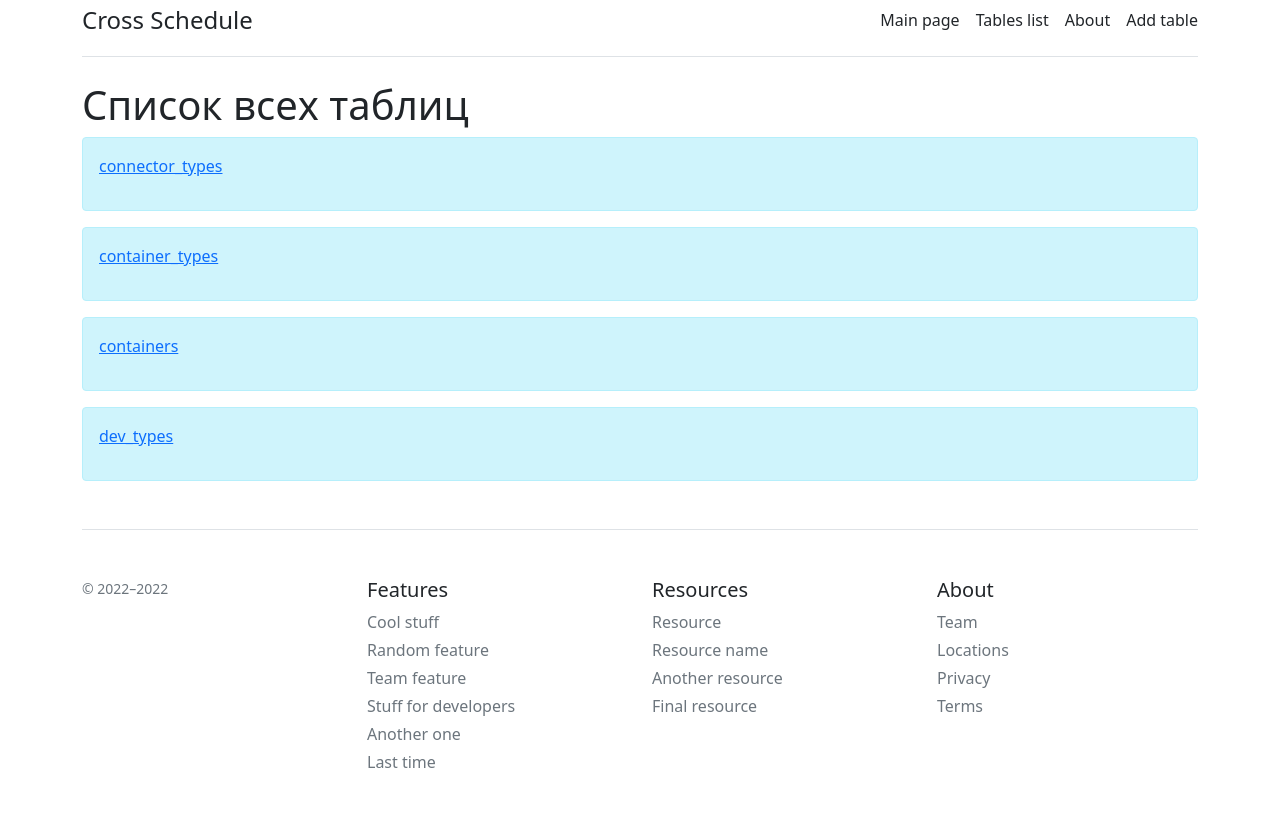
After one commit to Zakharlik/CableSchedule, a Flask app: page /adm/tables in a window 1280 px wide. The commit adds this page. Run offline with Flask 2, Linux system fonts and the light colour scheme.

Commit message:
Add all tabless list

```diff
--- a/app.py
+++ b/app.py
@@ -2,12 +2,12 @@ import inspect
 import sys
 from datetime import datetime
 
-from flask import Flask, render_template
+from flask import Flask, render_template, request
 from flask_migrate import Migrate
 from flask_sqlalchemy import SQLAlchemy
 
 #from db_classes import dev_types
-
+from werkzeug.utils import redirect
 
 app = Flask(__name__)
 app.config['SQLALCHEMY_DATABASE_URI'] = 'sqlite:///crsched.db'
@@ -48,15 +48,27 @@ class containers(db.Model):
 def index():
     return render_template('index.html')
 
+
+@app.route('/adm/tables')
+def tables():
+    """
+    Admin page. List of all tables.
+    """
+    print(all_tables.keys())
+    return render_template('adm/tables.html', all_tables=list(all_tables.keys()))
+
+
 @app.route('/add/<string:table_name>', methods=['POST', 'GET'])
 def add_any_row(table_name):
     """
     Admin page for maintenance any table by hand
     """
     table_rows = globals()[table_name].query.order_by(globals()[table_name].title).all()
-    table_columns = tables[table_name]
+    table_columns = all_tables[table_name]
     if request.method == 'POST':
         title = request.form['title']
+        if not title:
+            return 'Название не может быть пустым'
         is_present = False
         for el in table_rows:
             if title == str(el.title):
@@ -99,5 +111,5 @@ def make_table_list():
 
 
 if __name__ == '__main__':
-    tables = make_table_list()
+    all_tables = make_table_list()
     app.run(debug=True)
--- /dev/null
+++ b/templates/adm/tables.html
@@ -0,0 +1,19 @@
+{% extends 'base.html' %}
+
+{% block title %}
+Список таблиц
+{% endblock %}
+
+{% block body %}
+<h1>Список всех таблиц</h1>
+     {% if all_tables|length > 0 %}
+        {% for el in all_tables %}
+            <div class="alert alert-info">
+                <p><a href="/add/{{ el }}">{{ el }}</a></p>
+            </div>
+        {% endfor %}
+    {% else %}
+        <p>В таблице нет записай</p>
+    {% endif %}
+
+{% endblock %}
--- a/templates/base.html
+++ b/templates/base.html
@@ -22,7 +22,7 @@
 
             <nav class="d-inline-flex mt-2 mt-md-0 ms-md-auto">
             <a class="me-3 py-2 text-dark text-decoration-none" href="/">Main page</a>
-            <a class="me-3 py-2 text-dark text-decoration-none" href="/posts">Tables list</a>
+            <a class="me-3 py-2 text-dark text-decoration-none" href="/adm/tables">Tables list</a>
             <a class="me-3 py-2 text-dark text-decoration-none" href="/about">About</a>
             <a class="py-2 text-dark text-decoration-none" href="create-article">Add table</a>
             </nav>
```
